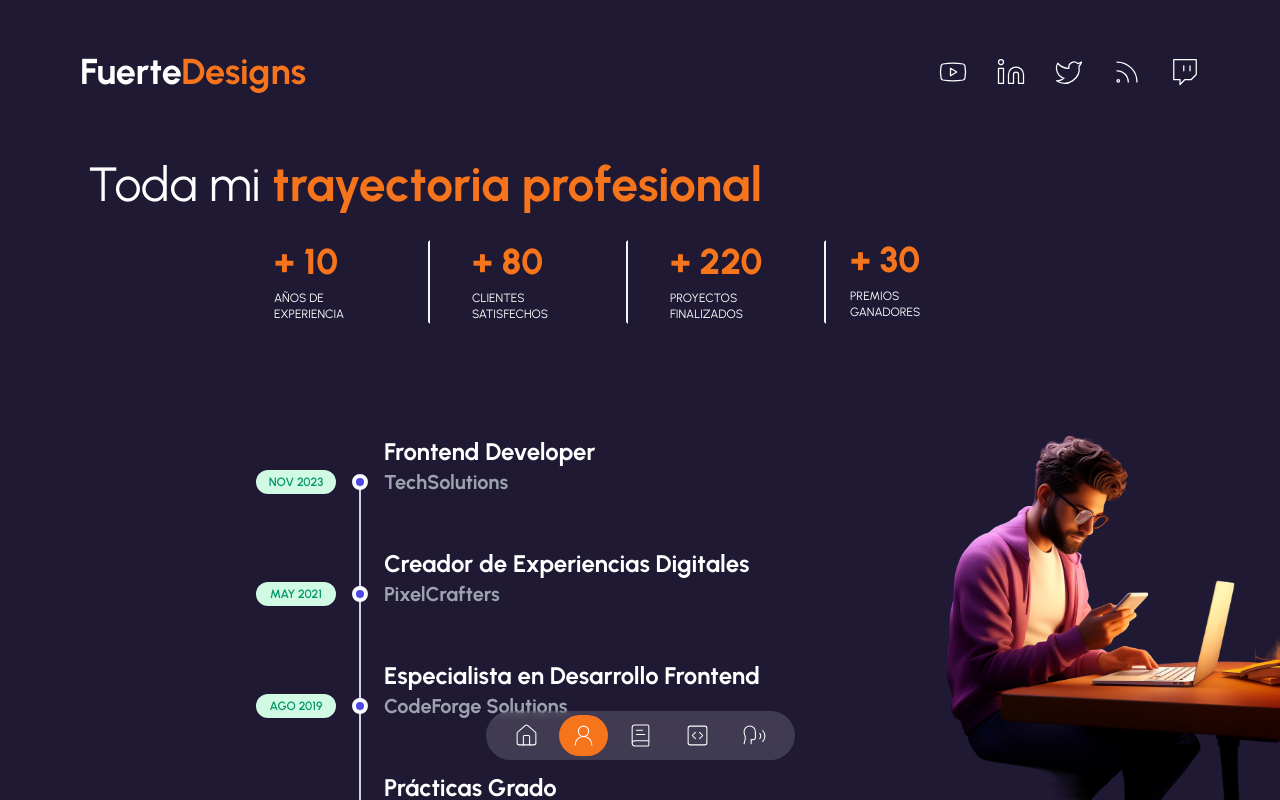
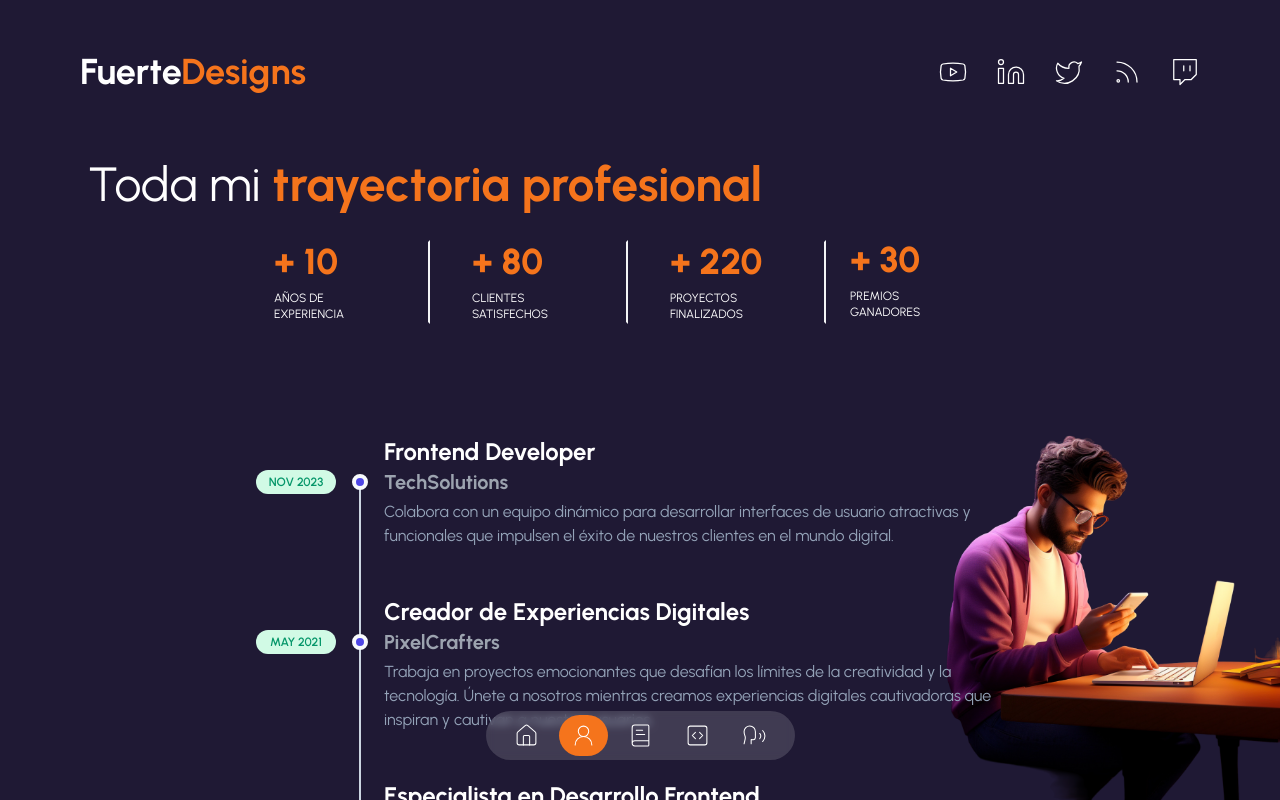
Before and after one commit to fantasyfuerte/portfolio-landing-page, a Next.js app: page /about-me in a window 1280 px wide. Shown: the top 800 px of the page. Built offline with nearby package versions, Linux system fonts and the light colour scheme.

Commit message:
Adding description to timeline items

```diff
--- a/src/components/time-line.tsx
+++ b/src/components/time-line.tsx
@@ -20,6 +20,7 @@ function TimeLine() {
                     {data.subtitle}
                   </p>
                 </div>
+                  <p className="text-slate-400">{data.description}</p>
               </div>
             );
           })}
```
